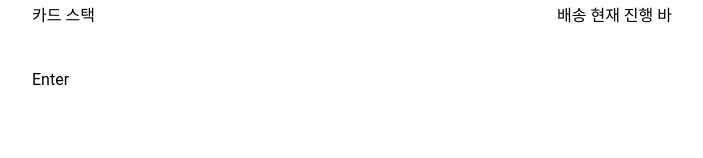
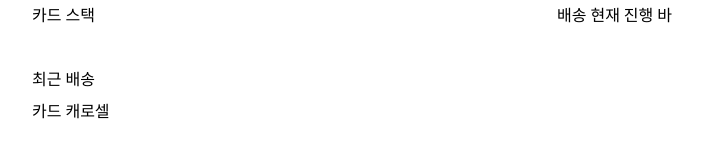
Before and after one commit to gdsc-ssu/ssung-delivery-frontend, a React (Vite) app in the folder packages/app/user-client/: page / in a window 1280 px wide. Shown: the part 242-400 px from the top of the page, without its empty margins (288-991 px from the left). Built offline with nearby package versions, Linux system fonts and the light colour scheme.

Commit message:
style: 최근 배송 컴포넌트 초안 세팅

```diff
--- a/packages/app/user-client/src/App/App.recent.tsx
+++ b/packages/app/user-client/src/App/App.recent.tsx
@@ -1,8 +1,17 @@
 import { memo } from 'react'
+import { Spacer } from '../component/Layout'
+import { SubTitle } from '../component/Text'
 
 const Recent = () => {
   // 배송 중인 정보 카드 캐로셀
-  return <div>Enter</div>
+
+  return (
+    <div>
+      <SubTitle>최근 배송</SubTitle>
+      <Spacer height="1rem" />
+      <div>카드 캐로셀</div>
+    </div>
+  )
 }
 
 export default memo(Recent)
```
